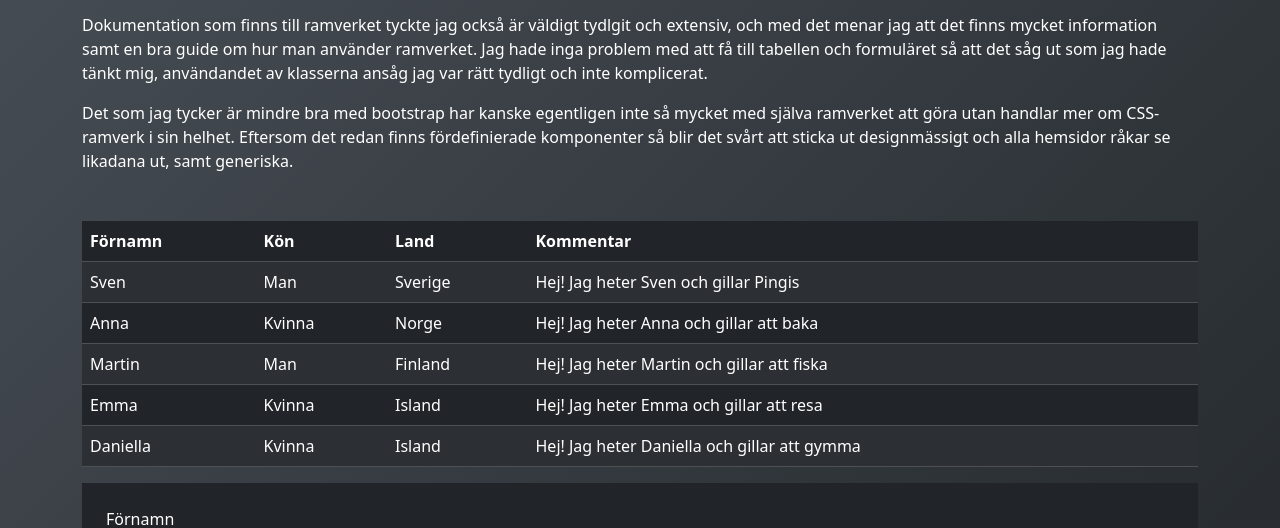
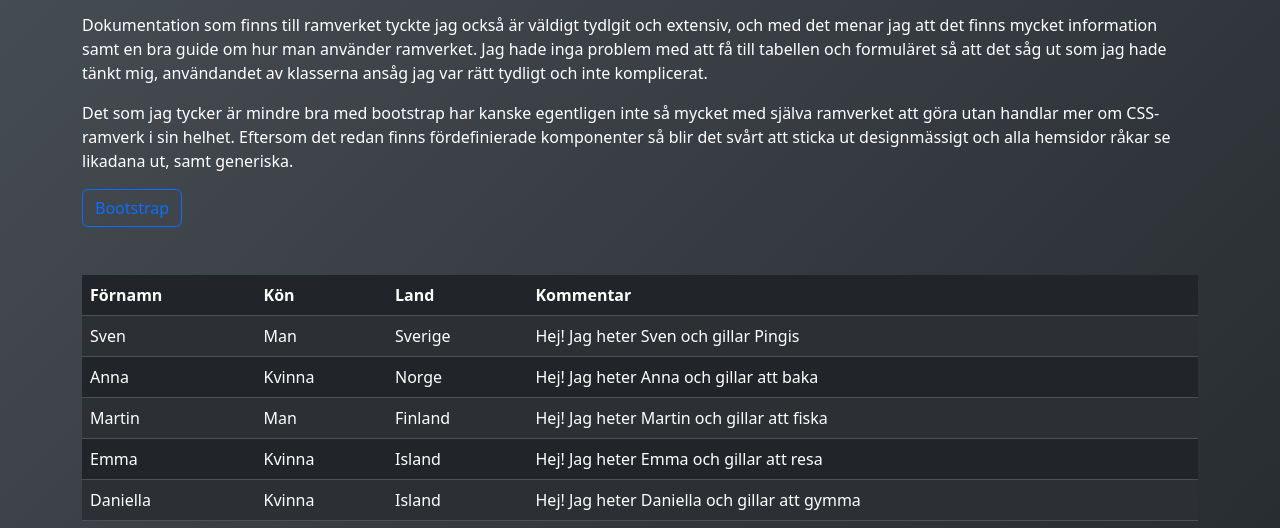
Before and after one commit to HarisSabanovic/Moment1-CSSRamverk, a plain HTML site: page bootstrap.html in a window 1280 px wide. Shown: the part 259-787 px from the top of the page. Drawn offline with nearby package versions, Linux system fonts and the light colour scheme.

Commit message:
länk till ramverk

```diff
--- a/bootstrap.html
+++ b/bootstrap.html
@@ -46,6 +46,7 @@
 
         <p>Det som jag tycker är mindre bra med bootstrap har kanske egentligen inte så mycket med själva ramverket att göra utan handlar mer om CSS-ramverk i sin helhet. Eftersom det redan finns fördefinierade komponenter så blir det svårt att sticka ut designmässigt och alla hemsidor råkar se likadana ut, samt generiska. </p>
 
+        <a href="https://getbootstrap.com/docs/5.3/getting-started/introduction/" target="_blank" class="btn btn-outline-primary">Bootstrap</a>
 
 
     <table id="tableID" class="table table-striped table-dark table-hover mt-5">
```
Also changed, not shown: bulma.html (+1 -1 lines).
